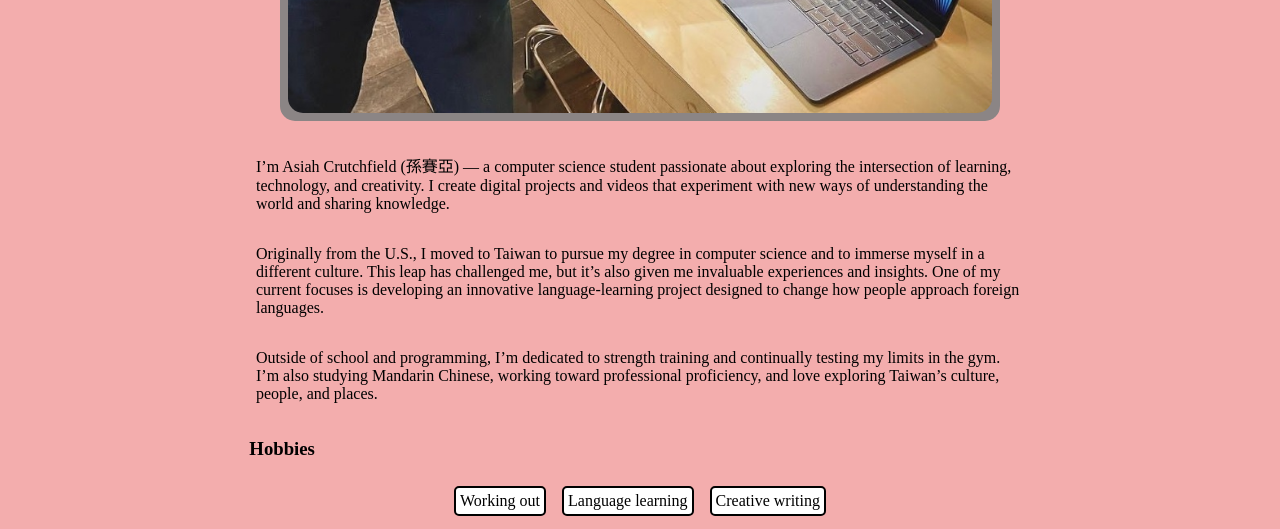
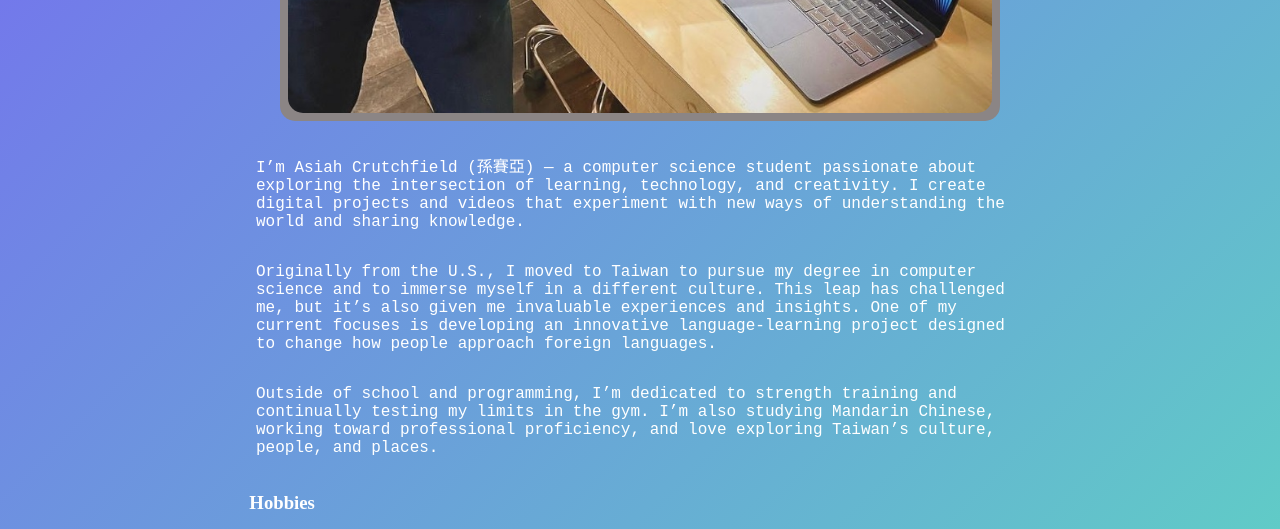
Before and after one commit to saiyasun/Portfolio-Website, a plain HTML site: page index.html in a window 1280 px wide. Shown: the part 4220-4749 px from the top of the page. Drawn offline with Linux system fonts and the light colour scheme.

Commit message:
Update background color of about section

```diff
--- a/style.css
+++ b/style.css
@@ -669,7 +669,8 @@ section {
     /* %% ABOUT SECTION %% */
     #about-section {
         padding: 1em 0;
-        background-color: rgb(243, 173, 173);
+        background: linear-gradient(135deg, #7a5af8, #5dd9c1);
+        color: white;
     }
         .sub-section-title {
             margin-left: .5em;
@@ -701,6 +702,7 @@ section {
                 .about_bio {
                     padding: 1em;
                     margin: 0;
+                    font-family: 'Fira Mono', 'Courier New', monospace;
                 }
 
 
```
